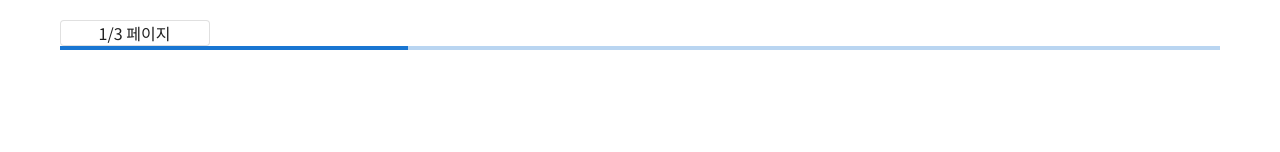
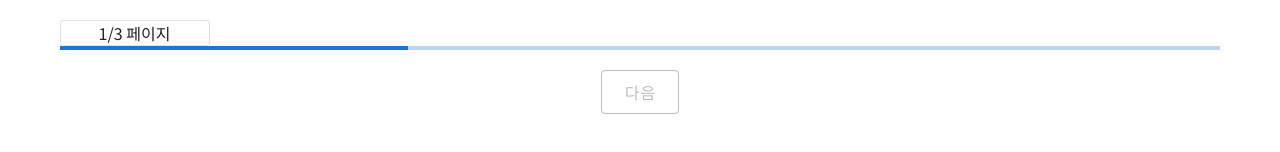
Before and after one commit to itzjamie96/Full-Stack-with-Vue-SpringBoot-MySQL, a Vue app in the folder everymung01_front/: page /sitterSignUp in a window 1280 px wide. Shown: the part 770-922 px from the top of the page. Before the commit the page ends 832 px from the top, so only its background shows below. Built offline with nearby package versions, Linux system fonts and the light colour scheme; a web font is replaced by a local one; what pubnub-vue, vue-localstorage would draw is missing.

Commit message:
[금만이형 오류 제거]

```diff
--- a/everymung01_front/src/components/userNavigation.vue
+++ b/everymung01_front/src/components/userNavigation.vue
@@ -43,7 +43,7 @@
 </template>
 
 <script>
-import {mapState,mapActions} from "vuex"
+import {mapState,mapActions,mapGetters} from "vuex"
 
   export default {
     data () {
@@ -54,11 +54,11 @@ import {mapState,mapActions} from "vuex"
           { title: '반려견 정보관리', icon: 'mdi-account' , link: '/uMyPage/petInfo'},
           { title: '계정관리', icon: 'mdi-account-group-outline' , link: '/uMyPage/uAccount'},
         ],
-      }
+        }
     },
-
     computed: {
-        ...mapState(["isLogin","userInfo","isLoginError"])
+        ...mapState(["isLogin","userInfo","isLoginError"]),
+        ...mapGetters(["getUserInfo"]),
     },
 
 
--- a/everymung01_front/src/main.js
+++ b/everymung01_front/src/main.js
@@ -1,8 +1,8 @@
 import Vue from 'vue'
+import store from './store'
 import axios from 'axios'
 import App from './App.vue'
 import router from './router'
-import store from './store'
 import vuetify from './plugins/vuetify'
 import '@babel/polyfill'
 import '@fortawesome/fontawesome-free/css/all.css'
@@ -77,11 +77,11 @@ Vue.filter('formatTime', function(value) {
 }),
 
 new Vue({
+  beforeCreate() {
+    this.$store.dispatch("lsm")
+  },
   router,
   store,
   vuetify,
-  beforeCreate() {
-    this.$store.dispatch("lsm")
-  },
   render: h => h(App)
 }).$mount('#app')
--- a/everymung01_front/src/store/index.js
+++ b/everymung01_front/src/store/index.js
@@ -15,7 +15,7 @@ export default new Vuex.Store({
     //로그인
     trigger:true,
     role:'User',
-    userInfo:null,
+    userInfo:{},
     isLogin : false,
     isLoginError: false,
     sitterApp:false,
@@ -165,8 +165,10 @@ export default new Vuex.Store({
       }else if (role === 'Sitter'){
         Axios.post(`${baseURL}/signinSitter`,loginobj).then(res=> {
           if(res.data.sitterEmail != null && res.data.approvalStatus === true){
+
             localStorage.setItem("email",loginobj.email)
                     commit('loginSuccess',res.data)
+
                     router.push({name:'sMyPage'})
           }
           else if(res.data.sitterEmail != null && res.data.approvalStatus === false){
@@ -283,5 +285,6 @@ export default new Vuex.Store({
     },
     getMyUuid: (state) => state.me.uuid,
     getHistoryMsgs: (state) => state.history,
+
     }
   })
--- a/everymung01_front/src/views/Mypage/User/MyPageSetting.vue
+++ b/everymung01_front/src/views/Mypage/User/MyPageSetting.vue
@@ -167,7 +167,7 @@ export default {
             userPw:'',
             rules: {
              required: value => !!value || 'Required.',
-             min: v => v.length >= 8 || 'Min 8 characters',
+             min: v => (v && v.length >= 8) || 'Min 8 characters',
              emailMatch: () => ('The email and password you entered don\'t match'),
         }
     }
--- a/everymung01_front/src/views/Signup/SitterForm/sitterSignUp.vue
+++ b/everymung01_front/src/views/Signup/SitterForm/sitterSignUp.vue
@@ -41,7 +41,12 @@
       <v-col>
     <v-card max-width="150" disabled outlined>1/3 페이지</v-card>
     <v-progress-linear value="30"></v-progress-linear>
-    <v-btn v-show="Agree" @click="dialog=true" class="mb-12" large outlined>다음</v-btn>
+    <v-btn
+    :disabled="!Agree"
+    @click="dialog=true"
+    class="mb-12 mt-5"
+    large
+    outlined>다음</v-btn>
     </v-col></v-row>
 <!-- dialog start -->
      <v-row justify="center">
@@ -232,7 +237,7 @@ export default {
       data0 : '93년 이전 출생자(만 26세 이상) / 학력,성별 무관(여성 우대)/<br> 자차 이동 가능자 우대/반려동물 반려경험 1년 이상 / 서울 ,경기 인천 거주자',
       //
       //최종동의서
-      Agree:'',
+      Agree:false,
       data1 : '1. 동해물과 백두산이 마르고 닳도록 하느님이 보우하사 우리나라 만세 무궁화 삼천리 화려 강산 대한 사람 대한으로 길이 보전하세',
 
       data2:'2. 남산 위에 저 소나무 철갑을 두른 듯 바람 서리 불변함은 우리 기상일세 무궁화 삼천리 화려 강산 대한 사람 대한으로 길이 보전하세',
```
Also changed, not shown: 1 other file (tests, documents, lock files or other folders).
